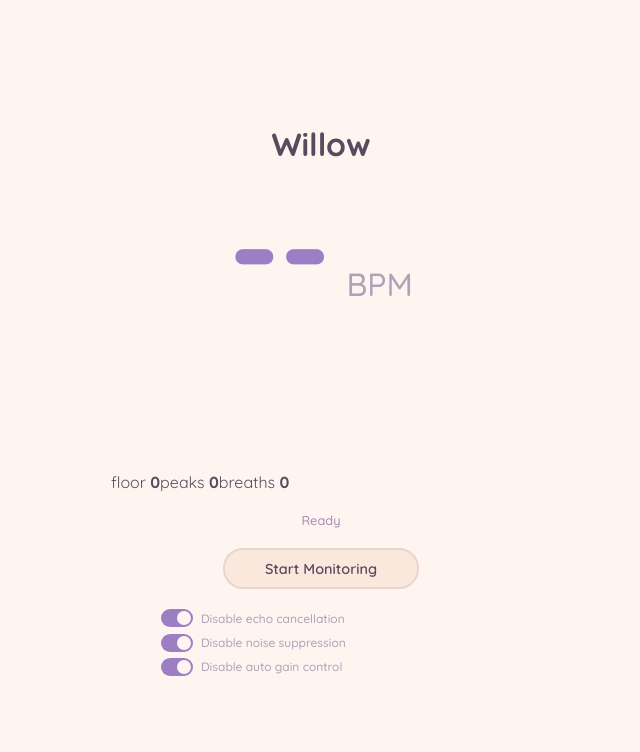
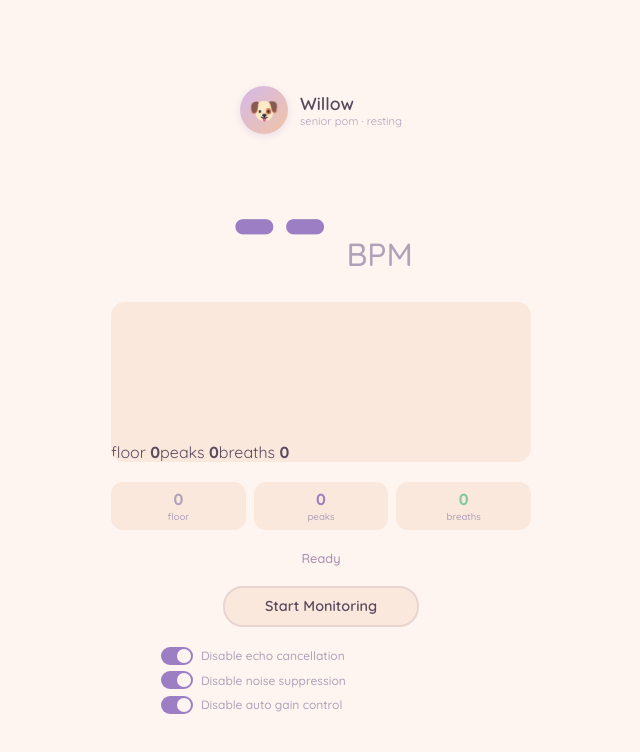
Before and after one commit to arthurkok2/pet-breathing-speed, a React (Vite) app: page / in a window 1280 px wide. Shown: the top 752 px of the page, without its empty margins (319-959 px from the left). Built offline with nearby package versions, Linux system fonts and the light colour scheme.

Commit message:
feat: add avatar upload, pill stats, and restructured header

```diff
--- a/src/App.tsx
+++ b/src/App.tsx
@@ -23,13 +23,17 @@ function AssessmentWaveform({ result, canvasRef }: { result: AssessmentResult; c
     canvas.height = rect.height * dpr;
     const ctx = canvas.getContext("2d");
     if (!ctx) return;
+    const style = getComputedStyle(document.documentElement);
+    const accentColor = style.getPropertyValue("--color-accent").trim() || "#9b7ec4";
+    const successColor = style.getPropertyValue("--color-success").trim() || "#7ec89a";
+    const surfaceColor = style.getPropertyValue("--color-surface").trim() || "#fae8dd";
     ctx.scale(dpr, dpr);
 
     const w = rect.width;
     const h = rect.height;
     const log = result.rmsLog;
 
-    ctx.fillStyle = "#0a0a0a";
+    ctx.fillStyle = surfaceColor;
     ctx.fillRect(0, 0, w, h);
 
     let peak = 1;
@@ -40,9 +44,9 @@ function AssessmentWaveform({ result, canvasRef }: { result: AssessmentResult; c
       const e = Math.min(log.length - 1, frame);
       const x1 = (s / log.length) * w;
       const x2 = (e / log.length) * w;
-      ctx.fillStyle = "rgba(74, 222, 128, 0.06)";
+      ctx.fillStyle = `${successColor}0F`;
       ctx.fillRect(x1, 0, x2 - x1, h);
-      ctx.strokeStyle = "rgba(74, 222, 128, 0.15)";
+      ctx.strokeStyle = `${successColor}26`;
       ctx.lineWidth = 0.5;
       ctx.beginPath();
       ctx.moveTo(x1, 0);
@@ -50,7 +54,7 @@ function AssessmentWaveform({ result, canvasRef }: { result: AssessmentResult; c
       ctx.stroke();
     }
 
-    ctx.strokeStyle = "rgba(255, 255, 255, 0.04)";
+    ctx.strokeStyle = `${accentColor}0A`;
     ctx.lineWidth = 0.5;
     for (let i = 1; i < 4; i++) {
       const y = (h / 4) * i;
@@ -61,7 +65,7 @@ function AssessmentWaveform({ result, canvasRef }: { result: AssessmentResult; c
     }
 
     if (log.length > 1) {
-      ctx.strokeStyle = "#4fc3f7";
+      ctx.strokeStyle = accentColor;
       ctx.lineWidth = 1;
       ctx.beginPath();
       for (let i = 0; i < log.length; i++) {
@@ -76,7 +80,7 @@ function AssessmentWaveform({ result, canvasRef }: { result: AssessmentResult; c
     for (const frame of result.breathFrames) {
       const x = (frame / (log.length - 1)) * w;
       const y = h - (log[frame] / peak) * h;
-      ctx.fillStyle = "#4ade80";
+      ctx.fillStyle = successColor;
       ctx.beginPath();
       ctx.arc(x, y, 2.5, 0, Math.PI * 2);
       ctx.fill();
@@ -174,6 +178,10 @@ function App() {
   const [echoOff, setEchoOff] = useState(true);
   const [noiseOff, setNoiseOff] = useState(true);
   const [gainOff, setGainOff] = useState(true);
+  const [avatarDataUrl, setAvatarDataUrl] = useState<string | null>(() => {
+    return localStorage.getItem("willow-avatar");
+  });
+  const fileInputRef = useRef<HTMLInputElement>(null);
   const waveformCanvasRef = useRef<HTMLCanvasElement>(null);
   const {
     bpm,
@@ -215,6 +223,27 @@ function App() {
     }
   }, [assessmentResult, state, stop]);
 
+  const handleAvatarClick = () => {
+    fileInputRef.current?.click();
+  };
+
+  const handleAvatarFile = (e: React.ChangeEvent<HTMLInputElement>) => {
+    const file = e.target.files?.[0];
+    if (!file) return;
+    const reader = new FileReader();
+    reader.onload = () => {
+      const dataUrl = reader.result as string;
+      localStorage.setItem("willow-avatar", dataUrl);
+      setAvatarDataUrl(dataUrl);
+    };
+    reader.readAsDataURL(file);
+  };
+
+  const handleAvatarReset = () => {
+    localStorage.removeItem("willow-avatar");
+    setAvatarDataUrl(null);
+  };
+
   const handleToggle = async () => {
     if (state === "monitoring") {
       stop();
@@ -250,11 +279,36 @@ function App() {
 
   return (
     <div className="container">
-      <h1 className="title">Willow</h1>
+      <div className="header">
+        <div
+          className={`avatar-wrapper${avatarDataUrl ? " has-photo" : ""}`}
+          onClick={handleAvatarClick}
+          onContextMenu={(e) => { e.preventDefault(); handleAvatarReset(); }}
+          title="Click to upload photo, right-click to reset"
+        >
+          {avatarDataUrl ? (
+            <img src={avatarDataUrl} alt="Willow" className="avatar-photo" />
+          ) : (
+            "\uD83D\uDC36"
+          )}
+          <input
+            ref={fileInputRef}
+            type="file"
+            accept="image/*"
+            className="avatar-input"
+            onChange={handleAvatarFile}
+          />
+        </div>
+        <div className="header-text">
+          <div className="header-name">Willow</div>
+          <div className="header-breed">senior pom &middot; resting</div>
+        </div>
+      </div>
       <div className="bpm-display">
         <span className="bpm-value">{bpm ?? "--"}</span>
         <span className="bpm-label">BPM</span>
       </div>
+      <div className="waveform-container">
         <EnvelopeVisualizer
           rmsEnergy={rmsEnergy}
           floor={floor}
@@ -263,6 +317,27 @@ function App() {
           breathFrameCounter={breathFrameCounter}
           active={state === "monitoring"}
         />
+      </div>
+      <div className="stats-pills">
+        <div className="stat-pill">
+          <div className="pill-value" style={{ color: "var(--color-text-muted)" }}>{Math.round(calibration.floor)}</div>
+          <div className="pill-label">floor</div>
+        </div>
+        {calibration.initialized && (
+          <div className="stat-pill">
+            <div className="pill-value" style={{ color: "var(--color-warning)" }}>{Math.round(calibration.calibratedMagnitude)}</div>
+            <div className="pill-label">mag</div>
+          </div>
+        )}
+        <div className="stat-pill">
+          <div className="pill-value" style={{ color: "var(--color-accent)" }}>{calibration.peakCount}</div>
+          <div className="pill-label">peaks</div>
+        </div>
+        <div className="stat-pill">
+          <div className="pill-value" style={{ color: "var(--color-success)" }}>{breathCount}</div>
+          <div className="pill-label">breaths</div>
+        </div>
+      </div>
       <p className="state-label">
         {state === "monitoring" && assessmentActive
           ? `Assessing... ${assessmentElapsed}s / 60s`
```
Lines whose indentation alone changed are shown as unchanged.
